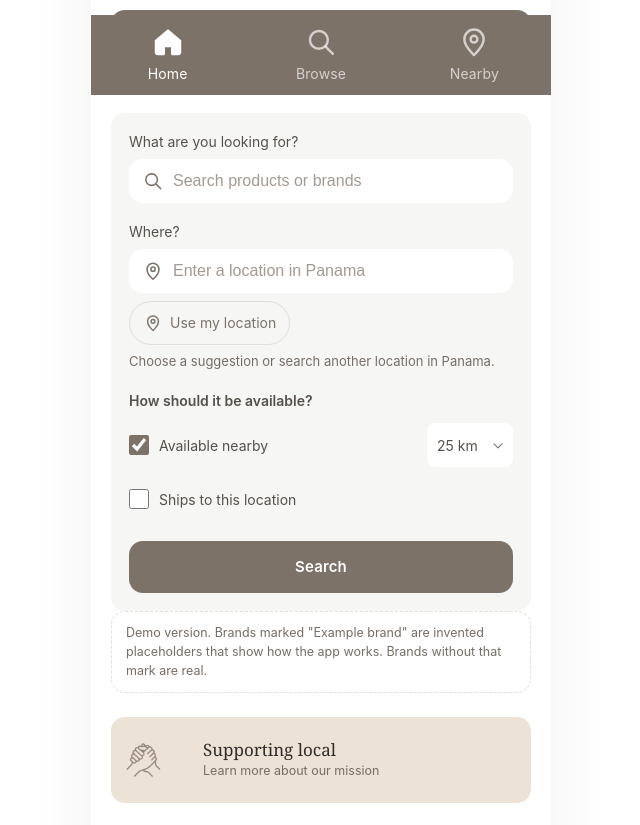
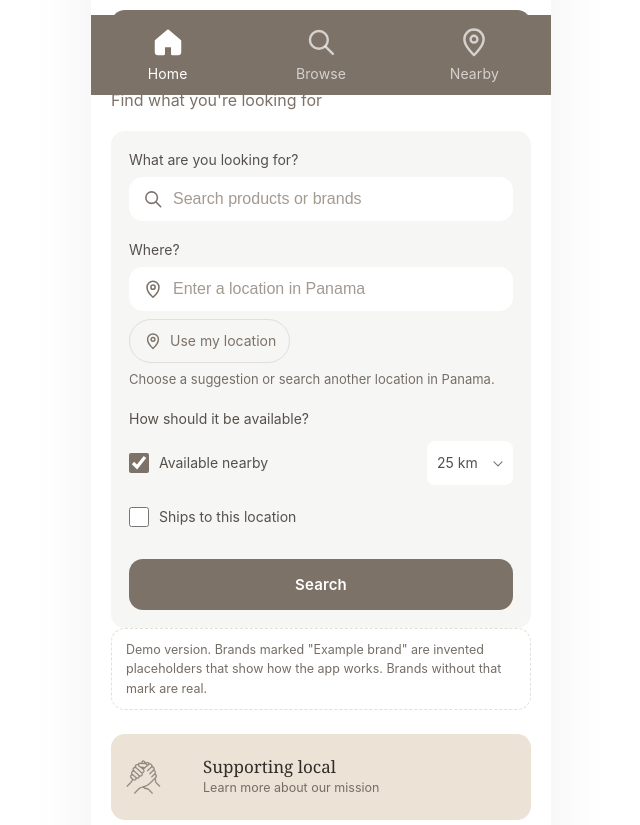
Before and after one commit to drnadinewebering/aqui, a plain HTML site: page index.html in a window 1280 px wide. Shown: the part 705-1530 px from the top of the page, without its empty margins (319-959 px from the left). Drawn offline with nearby package versions, Linux system fonts and the light colour scheme.

Commit message:
Move home search heading outside panel and availability legend below location

```diff
--- a/styles.css
+++ b/styles.css
@@ -461,13 +461,14 @@ a.teaser{color:inherit;text-decoration:none}
 
 /* Homepage search only. Shared forms and category layouts are unchanged. */
 .home-category-title + .cat-grid .cat-name{color:#7D7268}
+.home-search-section{margin:24px 0 0}
 .home-search{
   background:var(--paper-2);border:0;border-radius:var(--r);
-  padding:18px;margin:24px 0 0;
+  padding:18px;margin:0;
 }
 .home-search-title{
   font:400 16px/26px var(--sans);color:#7D7268;
-  text-align:left;margin:0 0 18px;
+  text-align:left;letter-spacing:normal;text-transform:none;margin:0 0 18px;
 }
 .home-search .field{margin:0 0 18px}
 .home-search .field label{
@@ -490,8 +491,8 @@ a.teaser{color:inherit;text-decoration:none}
 .home-search .geo-msg{font-size:13px;line-height:1.5}
 .home-search .availability{border:0;padding:0;margin:0 0 20px;min-width:0}
 .home-search .availability legend{
-  font-size:14px;font-weight:600;color:var(--ink-2);
-  padding:0;margin-bottom:12px;
+  font:400 14px/1.5 var(--sans);color:var(--ink-2);
+  letter-spacing:normal;text-transform:none;padding:0;margin-bottom:12px;
 }
 .availability-options{display:flex;flex-direction:column;gap:10px}
 .availability-row{display:flex;align-items:center;justify-content:space-between;gap:10px}
```
